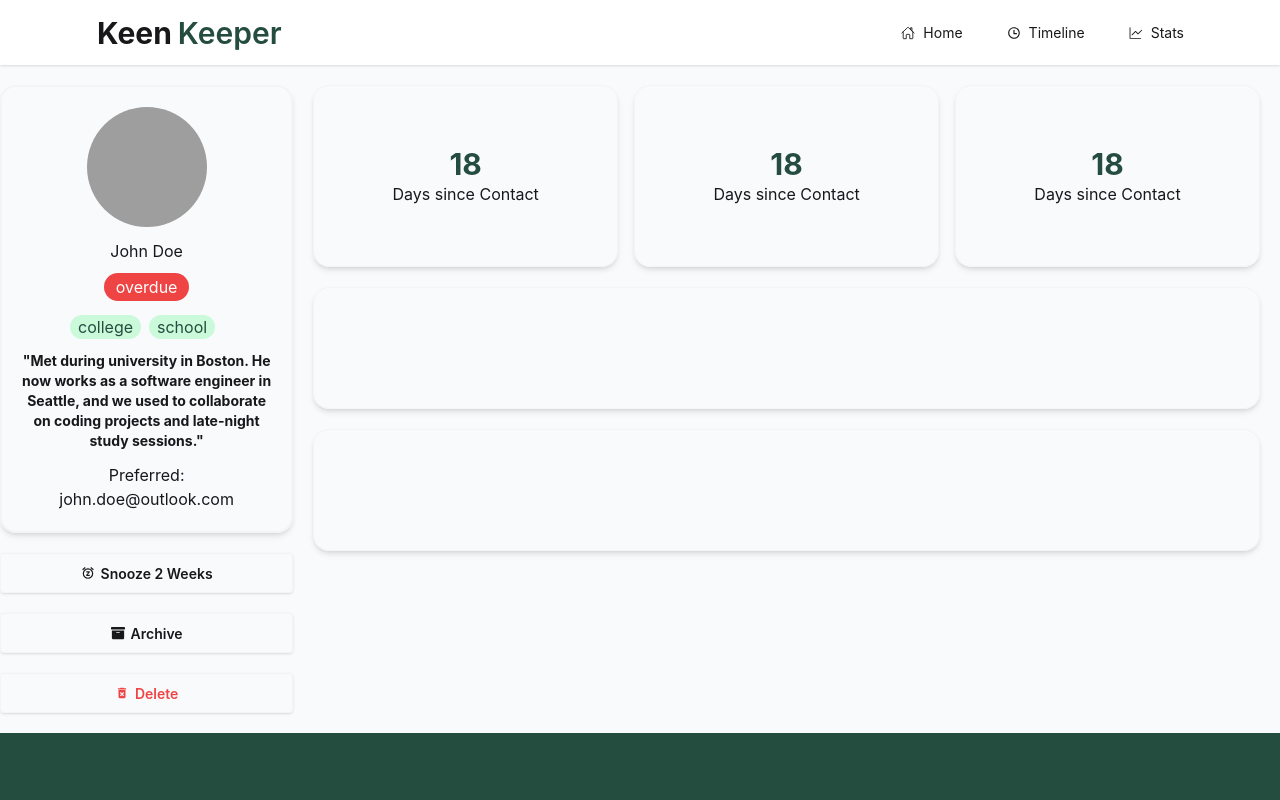
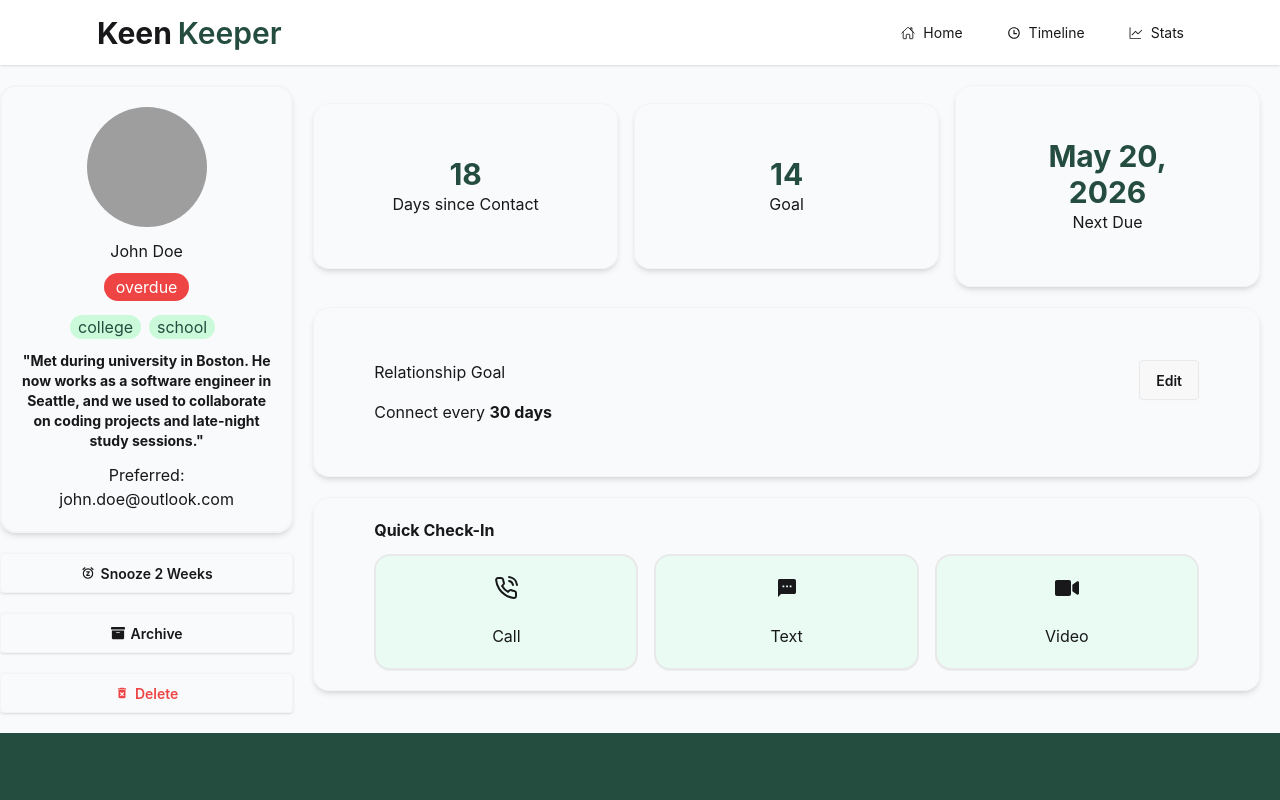
Before and after one commit to fserakib26/b13-a7-keen-keeper-rakib, a React (Vite) app: page /friendDetails/1 in a window 1280 px wide. Shown: the top 800 px of the page. Built offline with nearby package versions, Linux system fonts and the light colour scheme; grey boxes are pictures that could not be loaded.

Commit message:
Friends Details page completed

```diff
--- a/public/friends.json
+++ b/public/friends.json
@@ -9,7 +9,7 @@
     "tags": ["college", "school"],
     "bio": "Met during university in Boston. He now works as a software engineer in Seattle, and we used to collaborate on coding projects and late-night study sessions.",
     "goal": 14,
-    "next_due_date": "2026-04-10"
+    "next_due_date": "May 20, 2026"
   },
   {
     "id": 2,
@@ -21,7 +21,7 @@
     "tags": ["school"],
     "bio": "A childhood friend from Dhaka. We grew up in the same neighborhood and still check in about family updates and local events.",
     "goal": 10,
-    "next_due_date": "2026-04-20"
+    "next_due_date": "Apr 04, 2026"
   },
   {
     "id": 3,
@@ -33,7 +33,7 @@
     "tags": ["work"],
     "bio": "Met at a freelance project collaboration. We often discuss web development trends and occasionally share job opportunities.",
     "goal": 14,
-    "next_due_date": "2026-04-18"
+    "next_due_date": "Apr 04, 2027"
   },
   {
     "id": 4,
@@ -45,7 +45,7 @@
     "tags": ["travel buddy"],
     "bio": "Met while traveling in Thailand. We bonded over photography and exploring street food markets across Southeast Asia.",
     "goal": 7,
-    "next_due_date": "2026-04-23"
+    "next_due_date": "Mar 04, 2027"
   },
   {
     "id": 5,
@@ -57,7 +57,7 @@
     "tags": ["work"],
     "bio": "Workout partner from the local gym. We used to train together regularly and push each other on strength goals.",
     "goal": 20,
-    "next_due_date": "2026-04-05"
+    "next_due_date": "Feb 04, 2025"
   },
   {
     "id": 6,
@@ -69,7 +69,7 @@
     "tags": ["college"],
     "bio": "Met during university research work. We collaborated on a data science project and still occasionally discuss academic papers.",
     "goal": 14,
-    "next_due_date": "2026-04-21"
+    "next_due_date": "Apr 17, 2026"
   },
   {
     "id": 7,
@@ -81,7 +81,7 @@
     "tags": ["online friend"],
     "bio": "Met through online gaming communities. We often played strategy games together and discussed tech and esports.",
     "goal": 14,
-    "next_due_date": "2026-04-17"
+    "next_due_date": "May 01, 2026"
   },
   {
     "id": 8,
@@ -93,6 +93,6 @@
     "tags": ["school"],
     "bio": "A school friend who later pursued graphic design. We still share creative ideas and occasionally collaborate on small design projects.",
     "goal": 5,
-    "next_due_date": "2026-04-19"
+    "next_due_date": "Jun 30, 2026"
   }
 ]
--- a/src/pages/friendDetails/FriendDetails.jsx
+++ b/src/pages/friendDetails/FriendDetails.jsx
@@ -1,5 +1,7 @@
 import React, { use } from 'react'
-import { FaArchive } from 'react-icons/fa'
+import { FaArchive, FaVideo } from 'react-icons/fa'
+import { FiPhoneCall } from 'react-icons/fi'
+import { IoMdText } from 'react-icons/io'
 import { MdDeleteForever, MdOutlineSnooze } from 'react-icons/md'
 import { useLoaderData, useParams } from 'react-router'
 
@@ -52,29 +54,54 @@ const FriendDetails = () => {
         </div>
         <div className='w-full p-5'>
            <div className='grid grid-cols-1 md:grid-cols-2 lg:grid-cols-3 justify-evenly items-center gap-4'>
-                <div className='text-center border border-gray-100 shadow-md rounded-2xl w-full mb-5 p-15'>
+                <div className='text-center border border-gray-100 shadow-md rounded-2xl w-full mb-5 p-13'>
                     <h2 className='font-bold text-3xl text-[#244d3f]'>{expectedFriend.days_since_contact}</h2>
                     <p>Days since Contact</p>
                 </div>
-                <div className='text-center border border-gray-100 shadow-md rounded-2xl w-full mb-5 p-15'>
-                    <h2 className='font-bold text-3xl text-[#244d3f]'>{expectedFriend.days_since_contact}</h2>
-                    <p>Days since Contact</p>
+                <div className='text-center border border-gray-100 shadow-md rounded-2xl w-full mb-5 p-13'>
+                    <h2 className='font-bold text-3xl text-[#244d3f]'>{expectedFriend.goal}</h2>
+                    <p>Goal</p>
                 </div>
-                <div className='text-center border border-gray-100 shadow-md rounded-2xl w-full mb-5 p-15'>
-                    <h2 className='font-bold text-3xl text-[#244d3f]'>{expectedFriend.days_since_contact}</h2>
-                    <p>Days since Contact</p>
+                <div className='text-center border border-gray-100 shadow-md rounded-2xl w-full mb-5 p-13'>
+                    <h2 className='font-bold text-3xl text-[#244d3f]'>{expectedFriend.next_due_date}</h2>
+                    <p>Next Due</p>
                 </div>
 
             </div>
 
             <div className='grid grid-cols-1 justify-evenly items-center gap-4'>
-                <div className='text-center border border-gray-100 shadow-md rounded-2xl w-full mb-5 p-15'>
-
+                <div className='border border-gray-100 shadow-md rounded-2xl w-full mb-5 px-15 py-13'>
+                    <div className='flex justify-between'>
+                        <div>
+                            <h2>Relationship Goal</h2>
+                        </div>
+                        <div>
+                            <button className='btn'>Edit</button>
+                        </div>
+                    </div>
+                    <div>
+                        <p>Connect every <span className='font-bold'>30 days</span></p>
+                    </div>
                 </div>
             </div>
             <div className='grid grid-cols-1 justify-evenly items-center gap-4'>
-                <div className='text-center border border-gray-100 shadow-md rounded-2xl w-full mb-5 p-15'>
+                <div className='border border-gray-100 shadow-md rounded-2xl w-full mb-5 px-15 py-5'>
+                    <h2 className='font-bold pb-3'>Quick Check-In</h2>
+                    <div className='flex justify-between gap-4'>
+                        <div className='bg-[#e9fbf3] border-2 shadow-2xs border-[#e9e9e9] p-5 w-full text-center rounded-2xl'>
+                            <p className='text-2xl flex items-center justify-center '><FiPhoneCall /></p> <br />
+                            <p>Call</p>
+                        </div>
+                        <div className='bg-[#e9fbf3] border-2 shadow-2xs border-[#e9e9e9] p-5 w-full text-center rounded-2xl'>
+                            <p className='text-2xl flex items-center justify-center '><IoMdText /></p> <br />
+                            <p>Text</p>
+                        </div>
+                        <div className='bg-[#e9fbf3] border-2 shadow-2xs border-[#e9e9e9] p-5 w-full text-center rounded-2xl'>
+                            <p className='text-2xl flex items-center justify-center'><FaVideo /></p> <br />
+                            <p>Video</p>
+                        </div>
 
+                    </div>
                 </div>
             </div>
         </div>
```
